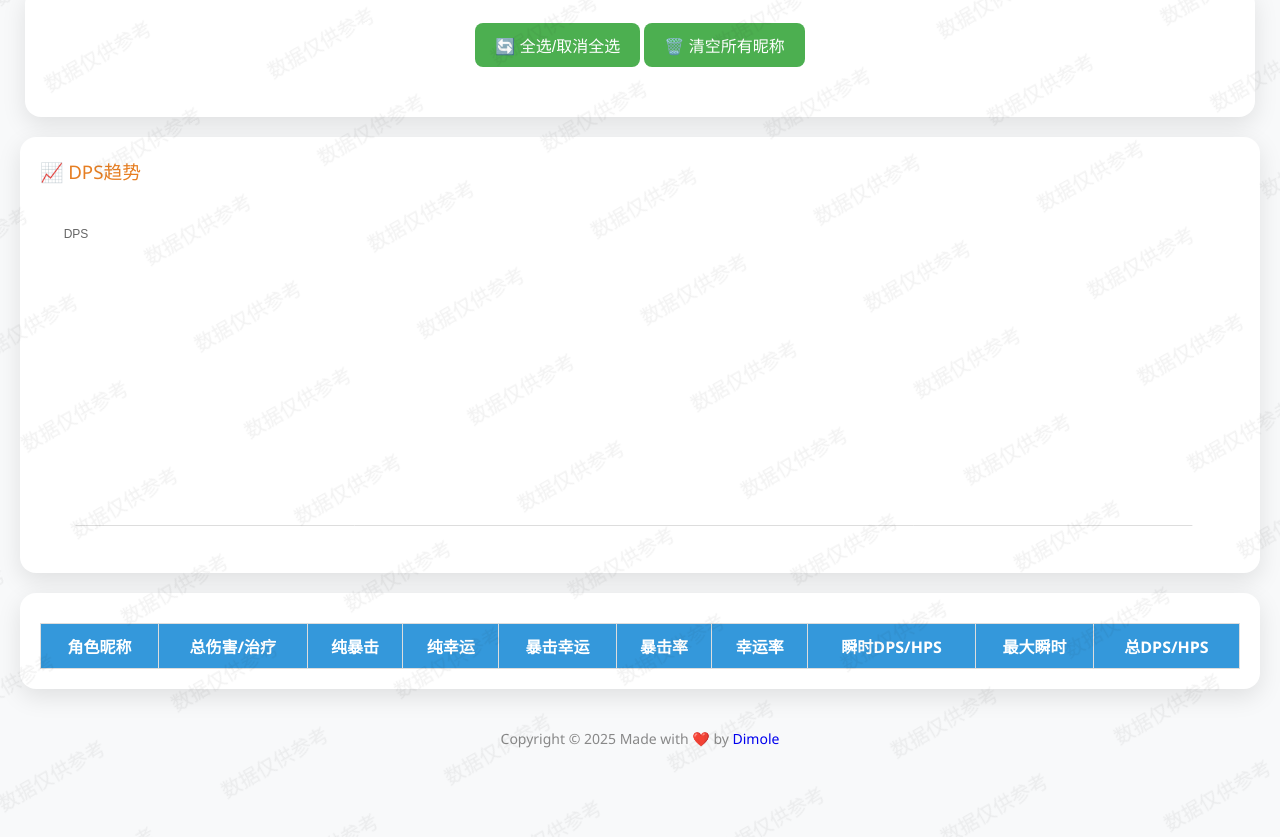
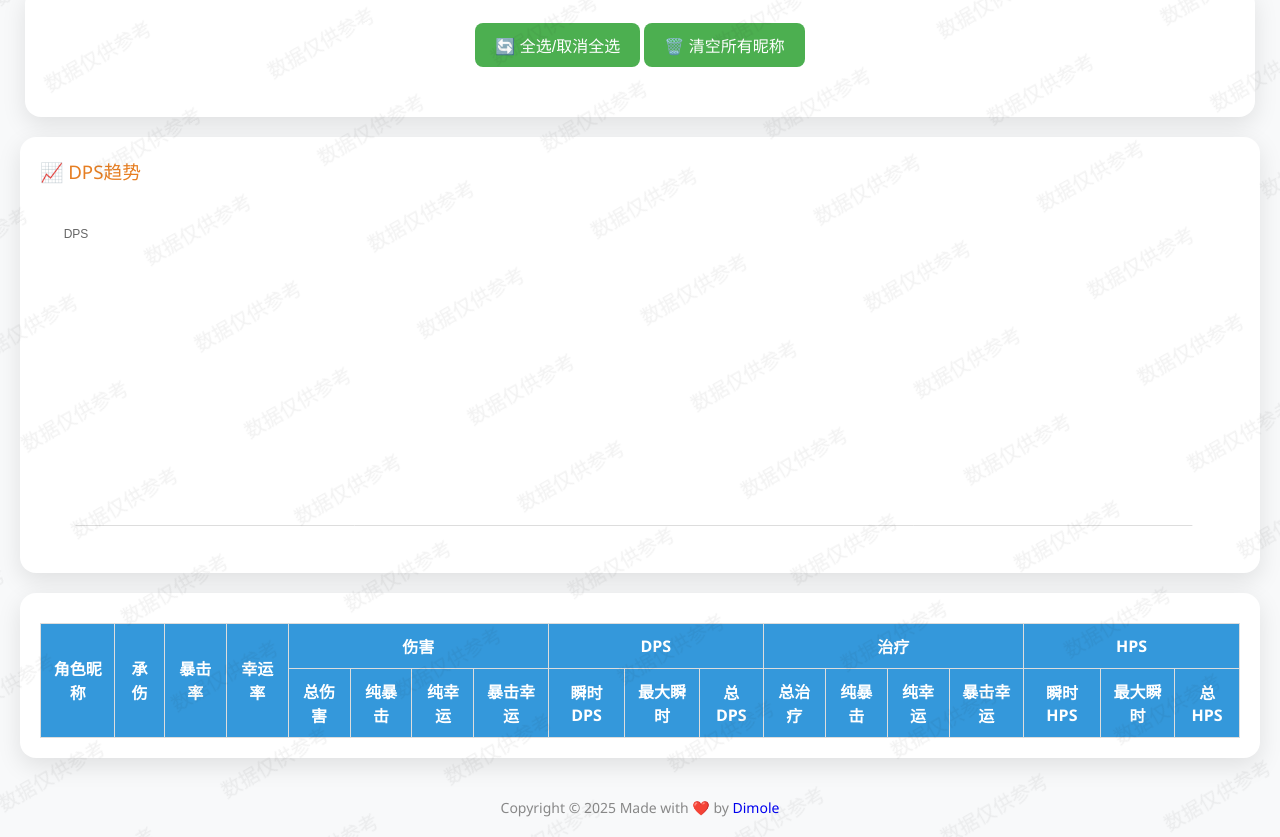
Before and after one commit to wyttle/StarResonanceDamageCounter, a website: page public/index.html in a window 1280 px wide. Shown: the part 325-1162 px from the top of the page. Before the commit the page ends 1093 px from the top, so only its background shows below. Drawn offline with Linux system fonts and the light colour scheme; no server answers.

Commit message:
feat: 网页展示承伤、治疗、HPS等

```diff
--- a/public/index.html
+++ b/public/index.html
@@ -286,16 +286,30 @@
         <table id="damageTable">
             <thead>
                 <tr>
-                    <th title="角色唯一标识符/自定义昵称">角色昵称</th>
-                    <th title="角色在战斗中造成的总伤害和治疗量">总伤害/治疗</th>
-                    <th title="角色在战斗中造成的非幸运的暴击伤害和治疗量">纯暴击</th>
-                    <th title="角色在战斗中造成的非暴击的幸运伤害和治疗量">纯幸运</th>
-                    <th title="角色在战斗中造成的暴击的幸运伤害和治疗量">暴击幸运</th>
-                    <th title="角色在战斗中的暴击触发率">暴击率</th>
-                    <th title="角色在战斗中的幸运触发率">幸运率</th>
-                    <th title="角色在战斗中的最近一秒造成的伤害和治疗量">瞬时DPS/HPS</th>
-                    <th title="角色在战斗中的最大瞬时DPS/HPS">最大瞬时</th>
-                    <th title="角色在战斗中的总DPS/HPS（以第一次技能与最后一次技能之间的时间作为有效战斗时间计算）">总DPS/HPS</th>
+                    <th rowspan="2" title="角色唯一标识符/自定义昵称">角色昵称</th>
+                    <th rowspan="2" title="角色在战斗中受到的伤害">承伤</th>
+                    <th rowspan="2" title="角色在战斗中的暴击触发率">暴击率</th>
+                    <th rowspan="2" title="角色在战斗中的幸运触发率">幸运率</th>
+                    <th colspan="4">伤害</th>
+                    <th colspan="3">DPS</th>
+                    <th colspan="4">治疗</th>
+                    <th colspan="3">HPS</th>
+                </tr>
+                <tr>
+                    <th title="角色在战斗中造成的总伤害">总伤害</th>
+                    <th title="角色在战斗中造成的非幸运的暴击伤害">纯暴击</th>
+                    <th title="角色在战斗中造成的非暴击的幸运伤害">纯幸运</th>
+                    <th title="角色在战斗中造成的暴击的幸运伤害">暴击幸运</th>
+                    <th title="角色在战斗中的最近一秒造成的伤害">瞬时DPS</th>
+                    <th title="角色在战斗中的最大瞬时DPS">最大瞬时</th>
+                    <th title="角色在战斗中的总DPS（以第一次技能与最后一次技能之间的时间作为有效战斗时间计算）">总DPS</th>
+                    <th title="角色在战斗中造成的总治疗量">总治疗</th>
+                    <th title="角色在战斗中造成的非幸运的暴击治疗量">纯暴击</th>
+                    <th title="角色在战斗中造成的非暴击的幸运治疗量">纯幸运</th>
+                    <th title="角色在战斗中造成的暴击的幸运治疗量">暴击幸运</th>
+                    <th title="角色在战斗中的最近一秒造成的伤害和治疗量">瞬时HPS</th>
+                    <th title="角色在战斗中的最大瞬时HPS">最大瞬时</th>
+                    <th title="角色在战斗中的总HPS（以第一次技能与最后一次技能之间的时间作为有效战斗时间计算）">总HPS</th>
                 </tr>
             </thead>
             <tbody></tbody>
@@ -407,15 +421,23 @@
 
                     // 其他数据列
                     const otherCells = [
+                        user.taken_damage,
+                        `${(crit_rate * 100).toFixed(2)}%`,
+                        `${(lucky_rate * 100).toFixed(2)}%`,
                         user.total_damage.total,
                         user.total_damage.critical,
                         user.total_damage.lucky,
                         user.total_damage.crit_lucky,
-                        `${(crit_rate * 100).toFixed(2)}%`,
-                        `${(lucky_rate * 100).toFixed(2)}%`,
                         user.realtime_dps,
                         user.realtime_dps_max,
-                        user.total_dps.toFixed(2)
+                        user.total_dps.toFixed(2),
+                        user.total_healing.total,
+                        user.total_healing.critical,
+                        user.total_healing.lucky,
+                        user.total_healing.crit_lucky,
+                        user.realtime_hps,
+                        user.realtime_hps_max,
+                        user.total_hps.toFixed(2),
                     ];
 
                     otherCells.forEach(cellData => {
```
